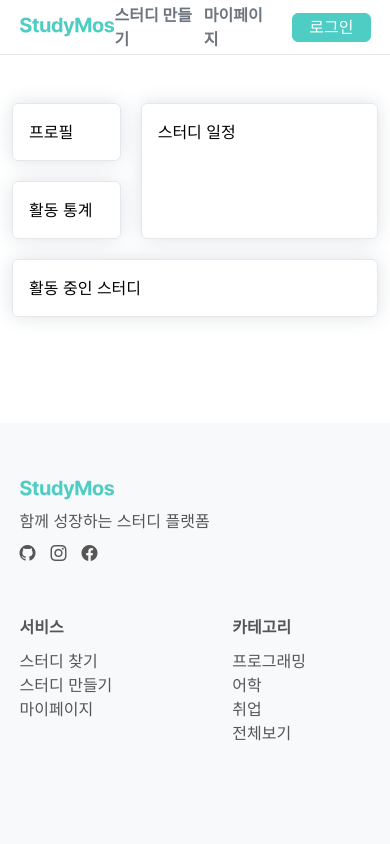
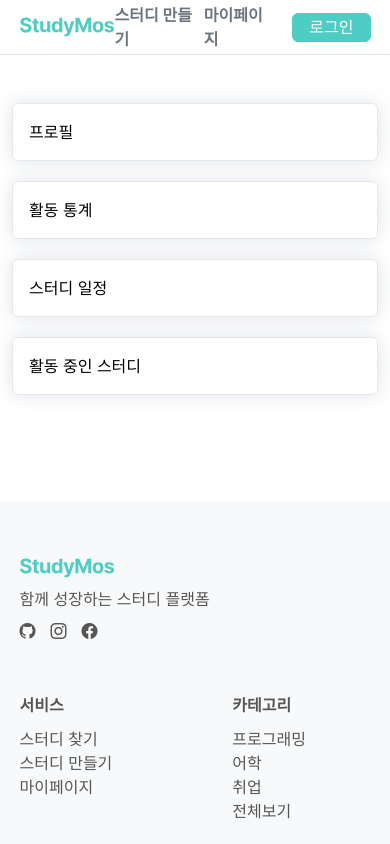
Before and after one commit to project-mos/frontend, a Next.js app: page /mypage in a window 390 px wide. Shown: the top 844 px of the page. Built offline with nearby package versions, Linux system fonts and the light colour scheme.

Commit message:
💄 [Design]: 마이페이지 모바일 레이아웃 수정

```diff
--- a/src/app/mypage/page.tsx
+++ b/src/app/mypage/page.tsx
@@ -6,7 +6,7 @@ import StudySchedule from "@/features/mypage/components/StudySchedule";
 const MyPage = () => {
   return (
     <>
-      <div className="col-span-4 flex flex-col gap-5">
+      <div className="col-span-12 flex flex-col gap-5 tablet:col-span-4">
         <Profile />
         <Statistics />
       </div>
--- a/src/features/mypage/components/StudySchedule.tsx
+++ b/src/features/mypage/components/StudySchedule.tsx
@@ -1,7 +1,7 @@
 import Card from "@/components/atoms/Card";
 
 const StudySchedule = () => {
-  return <Card className="col-span-8">스터디 일정</Card>;
+  return <Card className="col-span-12 tablet:col-span-8">스터디 일정</Card>;
 };
 
 export default StudySchedule;
```
